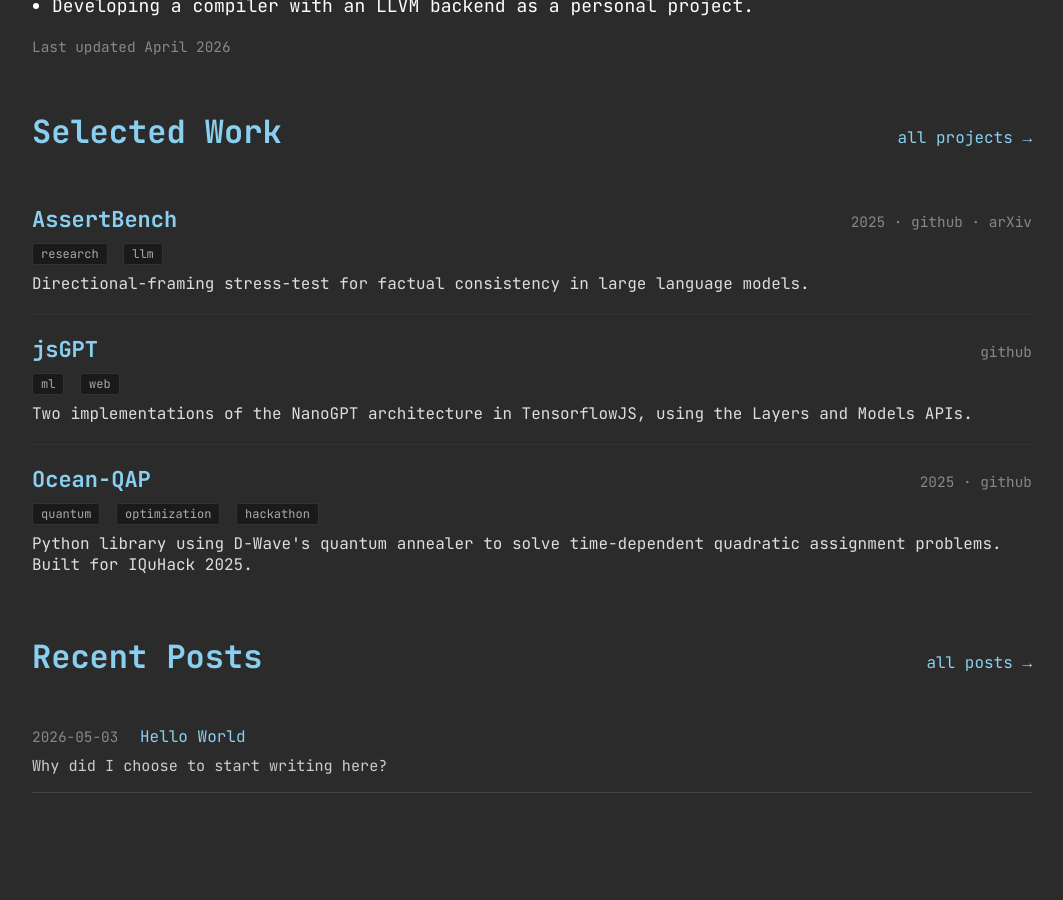
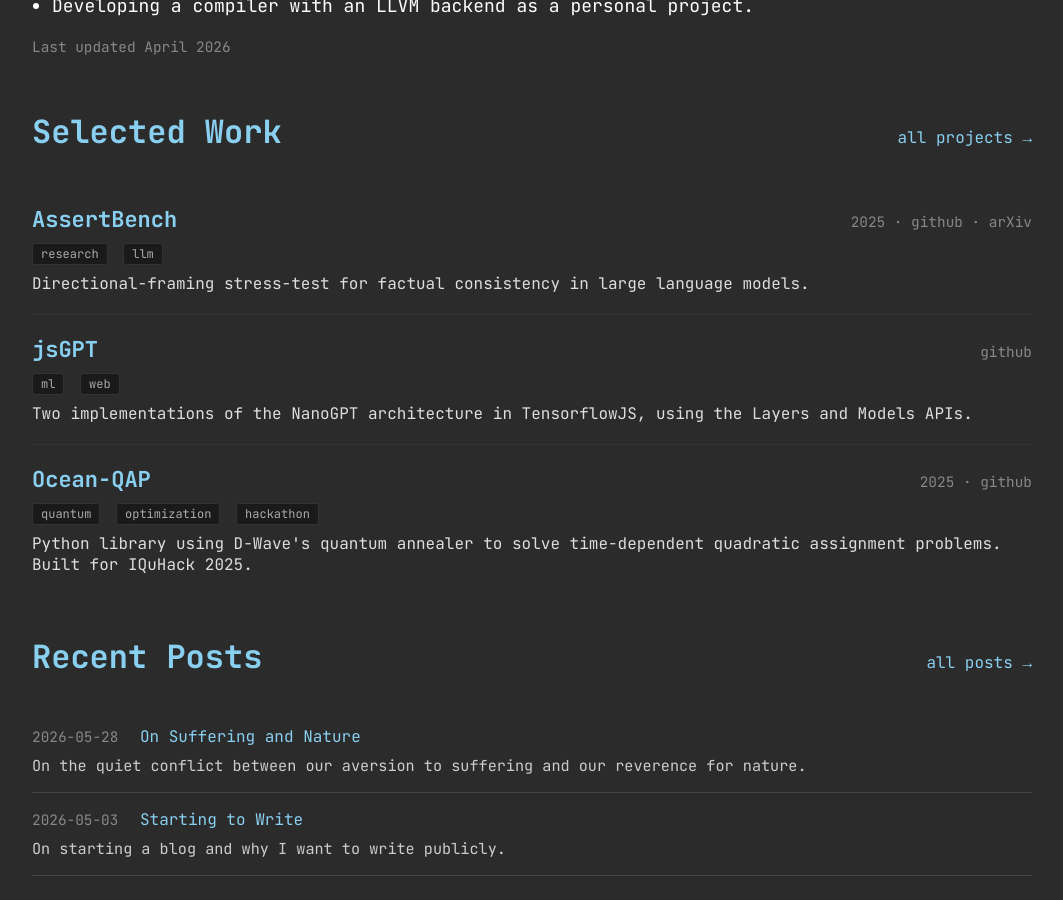
Before and after one commit to achowd32/achowd32.github.io, a Jekyll site: the page built from index.html, in a window 1280 px wide and 900 px high, scrolled down 692 px. Shown: the whole window, without its empty margins (108-1171 px from the left). Built offline with Jekyll 4.4.1, drawn with Linux system fonts in a browser that asks for light colours; before the commit the page ends 1509 px from its top, so only the background shows below that.

Commit message:
updated posts

```diff
--- a/_posts/2026-04-20-hello-world.md
+++ b/_posts/2026-04-20-hello-world.md
@@ -1,6 +1,7 @@
 ---
-title: "Hello World"
+title: "Starting to Write"
 date: 2026-05-03
+description: "On starting a blog and why I want to write publicly."
 ---
 
 ## Why did I choose to start writing here?
--- a/_drafts/2026-05-26-on-suffering-and-nature.md
+++ b/_posts/2026-05-26-on-suffering-and-nature.md
@@ -1,7 +1,8 @@
 ---
 title: "On Suffering and Nature"
-subtitle: ""
-date: 2026-05-26
+subtitle: "This post is currently a draft! Will be updated soon."
+description: "On the quiet conflict between our aversion to suffering and our reverence for nature."
+date: 2026-05-28
 ---
 
 <div class="image-quote">
@@ -61,9 +62,19 @@
 
 Some of you may still think it silly to devote so much time to a question that, for all intents and purposes, can have no worldly impact today. Let us consider, then, another hard problem in animal ethics: the construction of vivariums. Here, I am not talking about vivariums used for scientific research or vivariums that house an animal which lives a life of peace and stability. Rather, I'm talking specifically about a hobbyist's construction of a vivarium that is <i>designed to simulate as precisely as possible the conditions of the natural world</i>. And this isn't a particularly uncommon occurrence either: there is a thriving community of vivarium enthusiasts active on platforms like YouTube. Popular vivarium YouTuber <a href="https://www.youtube.com/@AntsCanada/videos">AntsCanada</a> regularly uploads videos to millions of views, on his channel with nearly 7 million subscribers!
 
-In these vivarium/terrarium/aquarium construction and maintenance videos, we often see the creation of an artificial ecosystem, complete with predators and all. When a population of fish is getting out of control, for instance, the aquarium builder may introduce a few of their predators to maintain equilibrium in the tank.
+In these vivarium/terrarium/aquarium construction and maintenance videos, we often see the creation of an artificial ecosystem, complete with predators and all. The aquarium builder may source a fish species from a breeder, add them to a tank, and allow them to breed undisturbed. When the population gets out of hand, as expected, the builder introduces a predator species to maintain equilibrium in the tank. And not once have I seen this identified as unethical![^viv] In what meaningful sense is this different from allowing your pet rabbits to breed uncontrollably, and unleashing a wolf in their habitat to stabilise the population?! As an even more ludicrous example, would we be okay with a hyper-advanced alien civilization kidnapping a human from the 21st century, and dropping him into a recreation of the stone age??
+
+[^viv]: There are certainly ways of constructing a vivarium that I do not find morally disturbing; for instance, if the animals are sourced from the wild and not from a breeder, vivarium construction becomes a morally neutral act. Ultimately, the question of the morality of vivarium building is another subject that deserves far more extensive discussion than I can afford here. Suffice it to say that I am troubled by the way in which many people go about vivarium construction; I would encourage you to think about the matter further on your own.
+
+I suspect the added suffering to the tank is not identified as problematic precisely because it is <i>natural</i>; to recreate the natural order is not a sin. In this instance, our inner battle of ideals has a clear victor: our affinity for the natural triumphs over our hatred for suffering. In fact, I suspect many of you whose intuitions accord with these are not swayed by the rabbit-wolf example, and are only challenged by the human-stone age example because we've come to view humans as existing outside of the natural order.[^hum]
+
+[^hum]: This is precisely why I identified the natural order as "the natural processes by which humans are (largely) unaffected".
+
+I have little else to say on the relationship between nature and suffering except to lament their tragic relationship to human intuition. Evolution is a devious thing which has imparted two conflicting instincts in our heads, for evolution cares little about moral consistency. A subtly insidious moral nature may well be a winning strategy in the game of survival. Coming to realise, over these past few weeks, that such an insidious nature dwells also within myself has been disconcerting, to say the least. Much of this post was about coming to terms with my own thoughts and intuitions, and understanding the importance of taking them seriously in a moral context. If nothing else, I hope it helps you do the same.
 
 <!-- That they can simultaneously exist in so many people is a testament to just how subtly insidious our nature truly is.
+
+I hope, by this point, that I have convinced you of two major points. Firstly, that most humans simultaneously maintain a positive disposition toward the natural order and a negative disposition toward suffering, two ideals that live in conflict with one another. Secondly, that the simultaneous existence of these ideals is not just morally relevant, but often morally troubling, leading us to make ignorant moral judgements.
 
 that nature is ugly applies to animals in and of themselves too
 the deification of the natural order may well also be why so many are comfortable eating meat
--- a/blog.html
+++ b/blog.html
@@ -10,8 +10,9 @@
       <li class="post-list-item">
         <span class="post-date">{{ post.date | date: "%Y-%m-%d" }}</span>
         <a href="{{ post.url | relative_url }}">{{ post.title }}</a>
-        {% if post.excerpt %}
-          <div class="post-excerpt">{{ post.excerpt | strip_html }}</div>
+        {% assign blurb = post.description | default: post.excerpt %}
+        {% if blurb %}
+          <div class="post-excerpt">{{ blurb | strip_html }}</div>
         {% endif %}
       </li>
     {% else %}
--- a/index.html
+++ b/index.html
@@ -100,8 +100,9 @@
       <li class="post-list-item">
         <span class="post-date">{{ post.date | date: "%Y-%m-%d" }}</span>
         <a href="{{ post.url | relative_url }}">{{ post.title }}</a>
-        {% if post.excerpt %}
-          <div class="post-excerpt">{{ post.excerpt | strip_html }}</div>
+        {% assign blurb = post.description | default: post.excerpt %}
+        {% if blurb %}
+          <div class="post-excerpt">{{ blurb | strip_html }}</div>
         {% endif %}
       </li>
     {% else %}
```
Also changed, not shown: other parts of _posts/2026-05-26-on-suffering-and-nature.md (+1 -1 lines).
